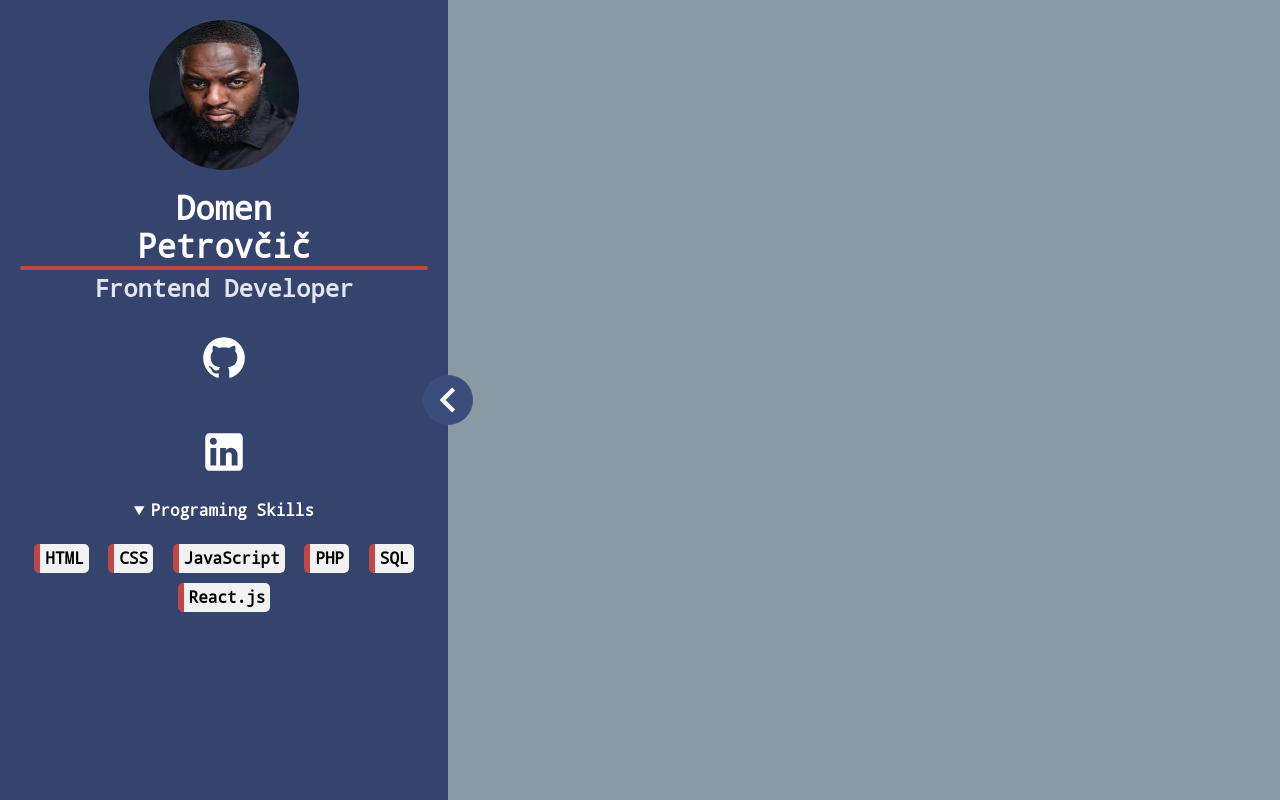
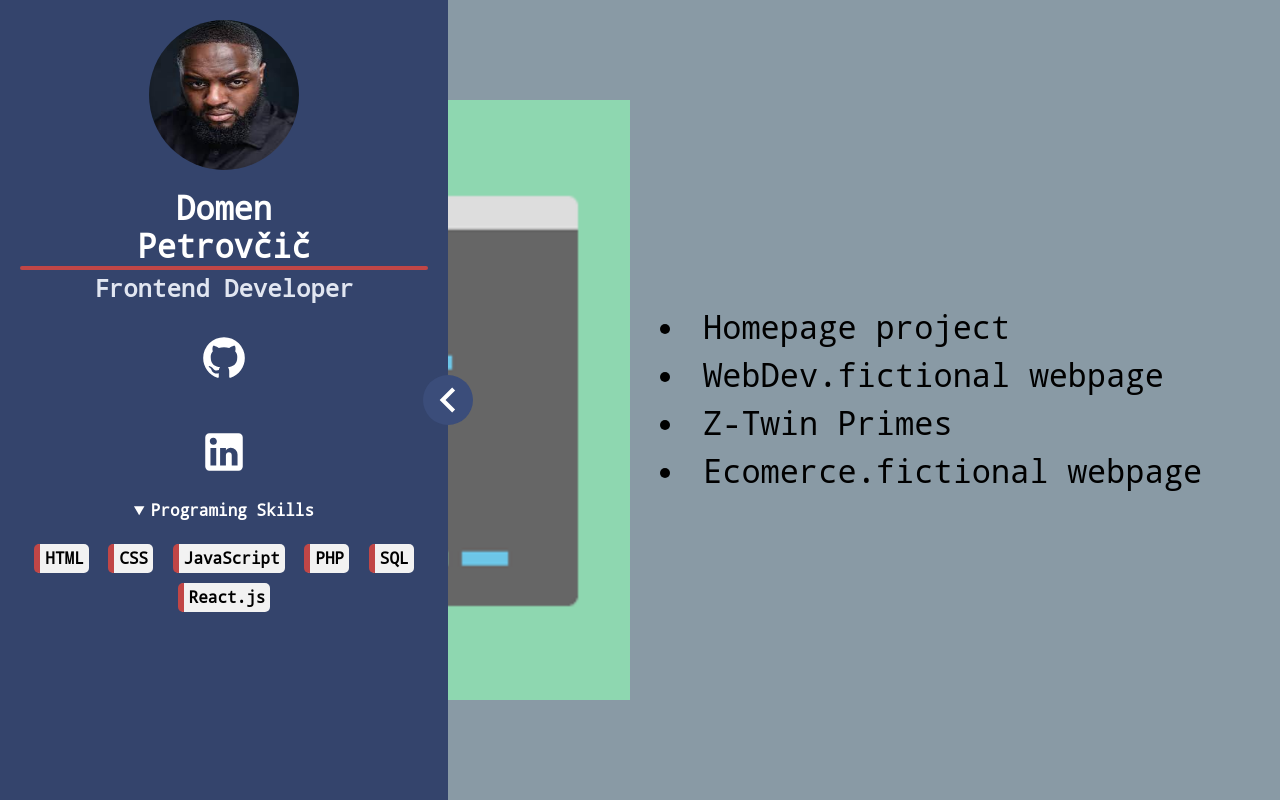
Before and after one commit to Skiddie93/Portfolio, a React (Create React App) app: page / in a window 1280 px wide. Built offline with nearby package versions, Linux system fonts and the light colour scheme.

Commit message:
conetent skeleton

```diff
--- a/src/App.jsx
+++ b/src/App.jsx
@@ -3,11 +3,13 @@ import ReactDOM from 'react-dom';
 import './styles.css';
 import {BrowserRouter as Router,Switch,Route} from 'react-router-dom'
 import Panel from './panel.jsx'
+import ContentList from './contentList.jsx'
 
 function App() {
   return (
       <div>
         <Panel />
+        <ContentList />
       </div>
 
   );
--- /dev/null
+++ b/src/contentList.jsx
@@ -0,0 +1,26 @@
+import './styles.css';
+import codingplaceholder from './media/codingplaceholder.png';
+
+function ContentList(){
+
+  return(
+
+<div className="contentContainer">
+  <div className="imageContainer">
+    <img src={codingplaceholder}></img>
+  </div>
+  <div className="listContainer">
+    <ul>
+      <li>Homepage project</li>
+        <li>WebDev.fictional webpage</li>
+          <li>Z-Twin Primes</li>
+            <li>Ecomerce.fictional webpage</li>
+
+    </ul>
+  </div>
+</div>
+
+  )
+}
+
+export default ContentList
--- a/src/styles.css
+++ b/src/styles.css
@@ -41,7 +41,7 @@ body {
   border-radius: 50%;
   font-size: 2rem;
   top: 50vh;
-  right: 0px;
+  right: 0;
   transform: translate(50%, -50%);
   background: #3b4d7a;
   cursor: pointer;
@@ -63,7 +63,7 @@ body {
   height: 150px;
   width: 150px;
   border-radius: 50%;
-  margin: 0 auto 20px auto;
+  margin: 0 auto 20px;
 }
 
 .portrait img {
@@ -103,7 +103,7 @@ body {
 .innerPanel h2 {
   height: auto;
   width: 100%;
-  margin: 5px auto 10px auto;
+  margin: 5px auto 10px;
   text-align: center;
   font-size: 0, 6rem;
   color: #e1e6f1;
@@ -134,9 +134,54 @@ details {
   pointer-events: none;
 }
 
+.contentContainer {
+  height: 100vh;
+  width: 100vw;
+  display: flex;
+  flex-direction: row;
+  justify-content: center;
+  align-items: center;
+}
+
+.imageContainer {
+  width: 600px;
+  height: 600px;
+  background: blue;
+  margin-right: 10px;
+}
+.imageContainer img {
+  width: 600px;
+  height: 600px;
+  object-fit: cover;
+}
+
+.listContainer {
+  width: 600px;
+  height: 600px;
+  margin-left: 10px;
+  display: flex;
+  flex-direction: column;
+  justify-content: center;
+  align-items: flex-start;
+}
+.listContainer ul {
+  font-size: 2rem;
+  list-style-position: inside;
+  cursor: pointer;
+  list-style-type: disc;
+}
+.listContainer ul li {
+  margin: 10px;
+  user-select: none;
+}
+
+li:hover {
+  text-decoration: underline;
+}
+
 @media only screen and (max-height: 700px) {
   .meInfo {
-    margin: 20px 0 0 0;
+    margin: 20px 0 0;
   }
 
   .meInfo a {
--- a/src/styles.scss
+++ b/src/styles.scss
@@ -1,6 +1,7 @@
-
 $panel-color: #34446c;
 $panel-padding: 2.5vh;
+
+
 * {
   box-sizing: border-box;
   margin: 0;
@@ -14,21 +15,21 @@ body {
 
 .mainPanel {
   position: fixed;
-  top:0;
-  left:0;
+  top: 0;
+  left: 0;
   width: 25vw;
   height: 100vh;
   background: $panel-color;
   color: white;
   padding: $panel-padding;
   transition: transform ease 0.5s;
+
   &.closeePanel {
     transform: translateX(-101%);
   }
 }
 
 .innerPanel {
-
   height: 100%;
   width: 100%;
   overflow: scroll;
@@ -45,7 +46,7 @@ body {
   border-radius: 50%;
   font-size: 2rem;
   top: 50vh;
-  right:0px;
+  right: 0;
   transform: translate(50%,-50%);
   background: lighten($panel-color, 4);
   cursor: pointer;
@@ -68,7 +69,7 @@ body {
   height: 150px;
   width: 150px;
   border-radius: 50%;
-  margin: 0 auto 20px auto;
+  margin: 0 auto 20px;
 }
 
 .portrait img {
@@ -85,18 +86,16 @@ body {
   flex-direction: column;
   justify-content: space-around;
   align-items: center;
-
-
 }
 
-.meInfo a{
+.meInfo a {
   color: white;
   text-decoration: none;
   margin: 20px;
+
   & svg {
     height: 50px;
     width: 50px;
-
   }
 }
 
@@ -111,26 +110,26 @@ body {
 .innerPanel h2 {
   height: auto;
   width: 100%;
-  margin: 5px auto 10px auto;
+  margin: 5px auto 10px;
   text-align: center;
   font-size: 0,6rem;
-  color: lighten($panel-color, 60 );
+  color: lighten($panel-color, 60);
 }
 
-.innerPanel hr{
+.innerPanel hr {
   border: 2px solid #c14646;
   border-radius: 5px;
 }
 
-.skills{
+.skills {
   display: inline;
   text-align: center;
   user-select: none;
   font-weight: bold;
 
- & badge{
+  & badge {
     display: inline-block;
-  background:#f2f2f2;
+    background: #f2f2f2;
     color: black;
     border-left: 6px solid #c14646;
     border-radius: 5px;
@@ -139,26 +138,68 @@ border-radius: 5px;
   }
 }
 
-details{
+details {
   pointer-events: none;
 }
-@media only screen and (max-height: 700px) {
-  .meInfo {
-    margin: 20px 0 0 0;
+
+.contentContainer{
+  height: 100vh;
+  width: 100vw;
+  display: flex;
+  flex-direction: row;
+  justify-content: center;
+  align-items: center;
 }
-  .meInfo a{
+
+.imageContainer{
+  width: 600px;
+  height: 600px;
+  background: blue;
+  margin-right: 10px;
+  & img{
+    width: 600px;
+    height: 600px;
+    object-fit: cover;
+  }
+}
+
+.listContainer{
+  width: 600px;
+  height: 600px;
+  margin-left: 10px;
+  display: flex;
+  flex-direction: column;
+  justify-content: center;
+  align-items: flex-start;
+  & ul{
+    font-size:2rem;
+    list-style-position: inside;
+    cursor: pointer;
+    list-style-type:disc;
+    & li{
       margin: 10px;
+      user-select: none;
 
+    }
+  }
+}
+
+li:hover{
+    text-decoration: underline;
 }
 
 
-
-
-
+@media only screen and (max-height: 700px) {
+  .meInfo {
+    margin: 20px 0 0;
   }
 
+  .meInfo a {
+    margin: 10px;
+  }
+}
 @media only screen and (max-width: 1290px) {
-  .mainPanel{
+  .mainPanel {
     width: 35vw;
   }
 }
```
Also changed, not shown: src/media/codingplaceholder.png (added), src/panel.jsx (line endings or trailing spaces). Lines whose indentation alone changed are shown as unchanged.
